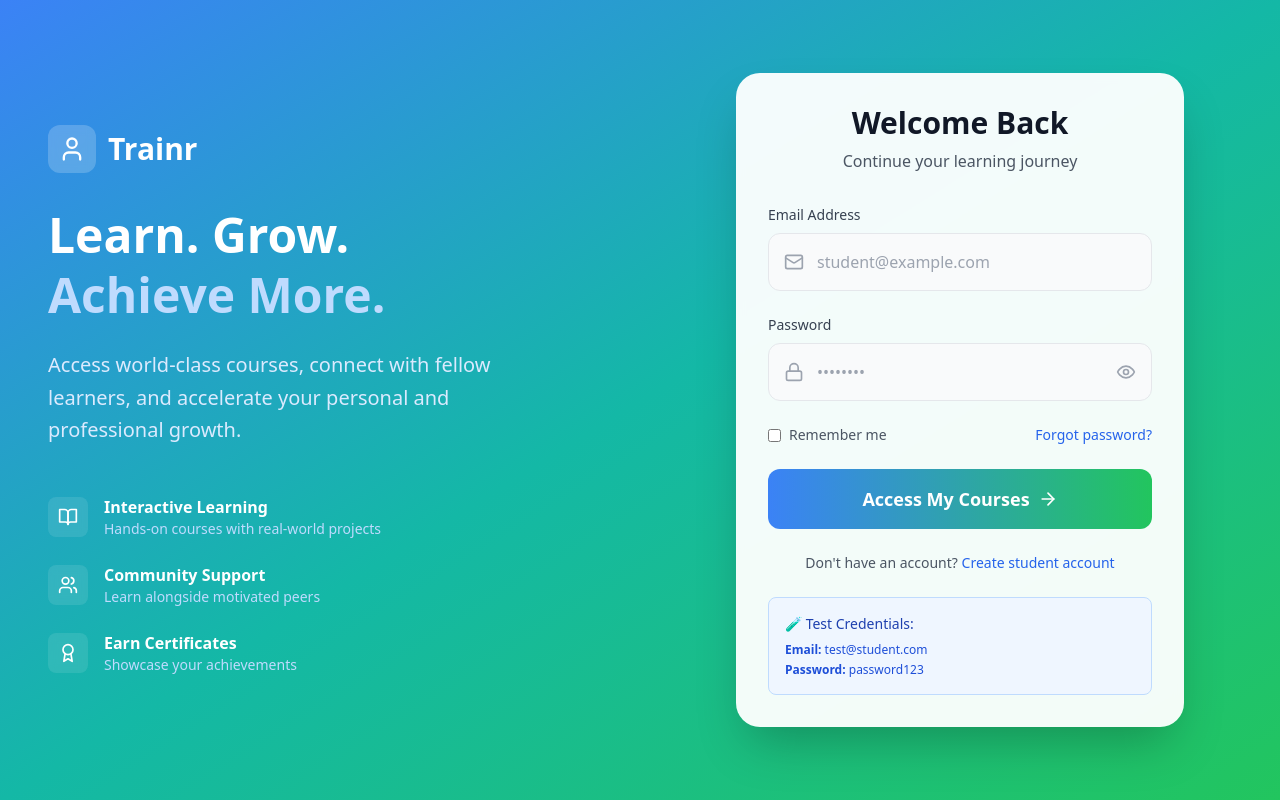
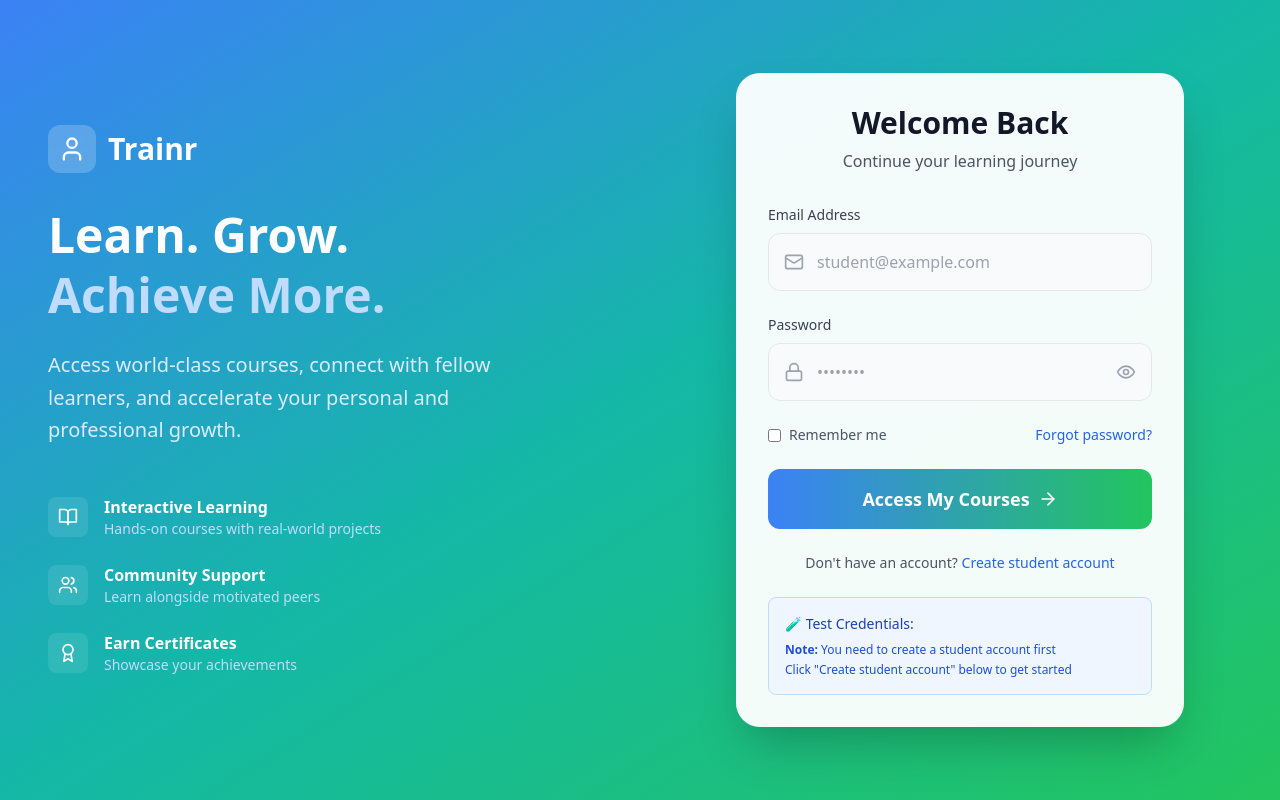
Before and after one commit to ammarhere02/trainr-testing, a React (Vite) app: page /login/student in a window 1280 px wide. Built offline with nearby package versions, Linux system fonts and the light colour scheme; no server answers.

Commit message:
Fix Student Login Credentials Issue

```diff
--- a/src/components/auth/StudentAuth.tsx
+++ b/src/components/auth/StudentAuth.tsx
@@ -370,8 +370,8 @@ export default function StudentAuth({ onSuccess, instructorId }: StudentAuthProp
                 <div className="mt-6 p-4 bg-blue-50 border border-blue-200 rounded-lg">
                   <p className="text-blue-800 text-sm font-medium mb-2">🧪 Test Credentials:</p>
                   <div className="text-blue-700 text-xs space-y-1">
-                    <p><strong>Email:</strong> test@student.com</p>
-                    <p><strong>Password:</strong> password123</p>
+                    <p><strong>Note:</strong> You need to create a student account first</p>
+                    <p>Click "Create student account" below to get started</p>
                   </div>
                 </div>
               )}
```
